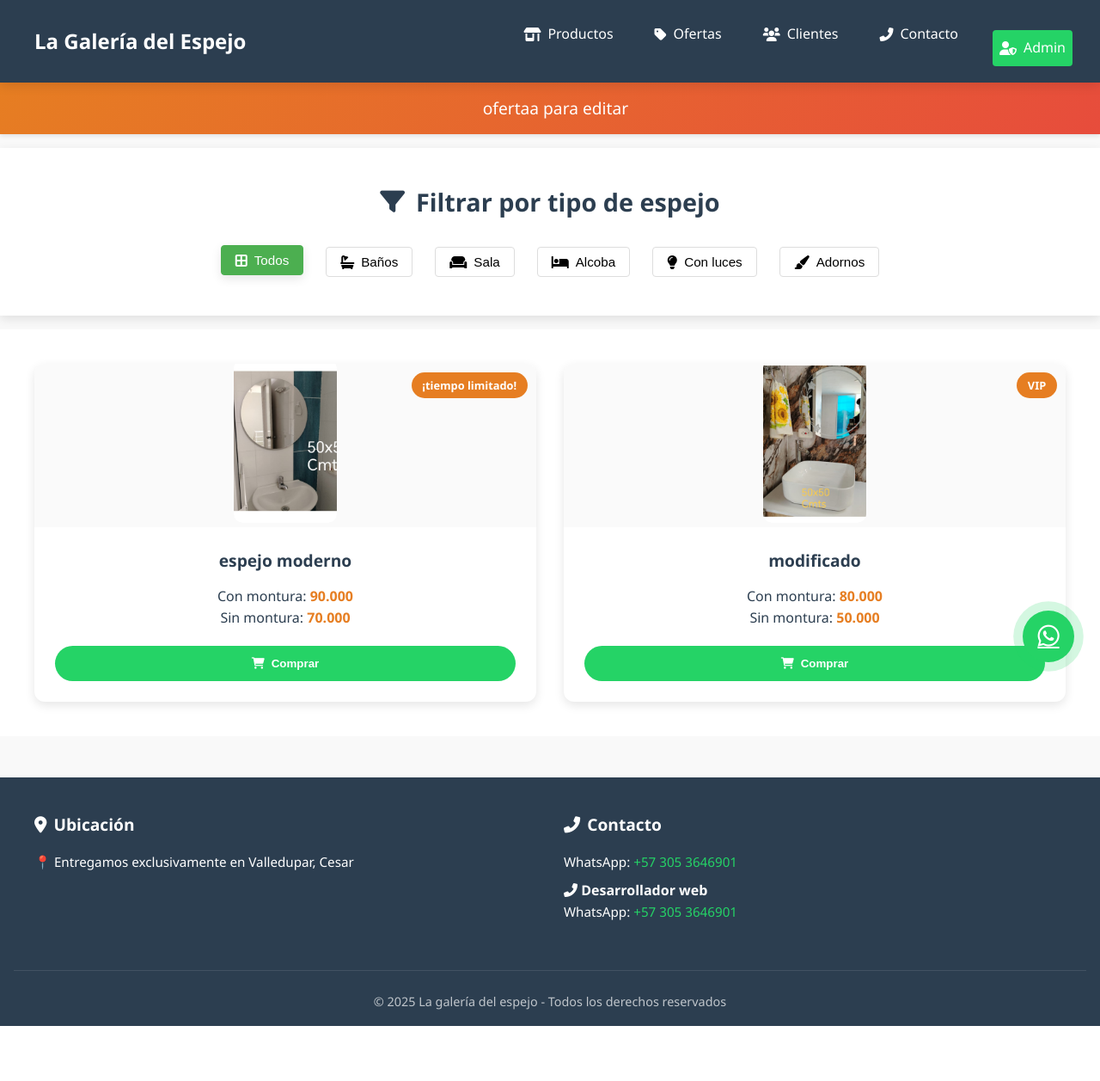
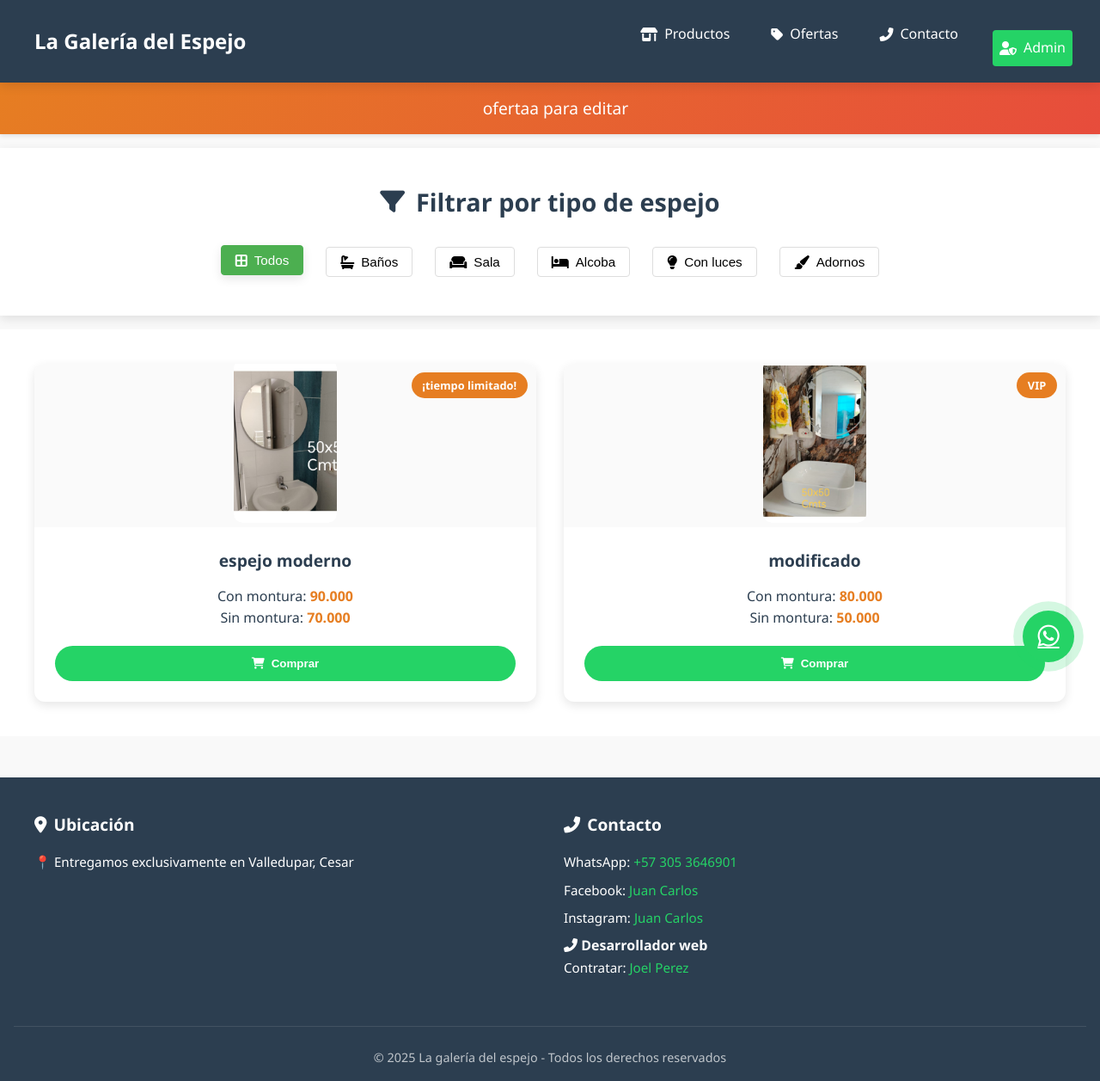
Before and after one commit to isra-redondo07/espejos, a FastAPI app: page / in a window 1280 px wide. Shown: the whole page at 86% size. Before the commit the page ends 1193 px from the top, so only its background shows below. Run offline with FastAPI, Linux system fonts and the light colour scheme; data comes from the database, SQL or seed files in the repository.

Commit message:
Update index.html
cambio de contactos

```diff
--- a/frontend/templates/index.html
+++ b/frontend/templates/index.html
@@ -25,7 +25,6 @@
       <ul>
         <li><a href="#productos"><i class="fas fa-store-alt"></i> Productos</a></li>
         <li><a href="#ofertas"><i class="fas fa-tag"></i> Ofertas</a></li>
-        <li><a href="#testimonios"><i class="fas fa-users"></i> Clientes</a></li>
         <li><a href="#contacto"><i class="fas fa-phone-alt"></i> Contacto</a></li>
         <li><a href="#" id="adminBtn" class="btn-confirmar"><i class="fas fa-user-shield"></i> Admin</a></li>
       </ul>
@@ -272,13 +271,15 @@
       <h3><i class="fas fa-map-marker-alt"></i> Ubicación</h3>
       <p>📍 Entregamos exclusivamente en Valledupar, Cesar</p>
     </div>
-    <div class="footer-section">
-      <h3><i class="fas fa-phone-alt"></i> Contacto</h3>
-      <p>WhatsApp: <a href="https://wa.me/573053646901" target="_blank">+57 305 3646901</a></p>
-      <h4><i class="fas fa-phone-alt"></i> Desarrollador web</h4>
-      <p>WhatsApp: <a href="https://wa.me/573053646901" target="_blank">+57 305 3646901</a></p>
+      <div class="footer-section">
+        <h3><i class="fas fa-phone-alt"></i> Contacto</h3>
+        <p>WhatsApp: <a href="https://wa.me/573053646901" target="_blank">+57 305 3646901</a></p>
+        <p>Facebook: <a href="https://www.facebook.com/juan.carlos.martinez.manjarrez.2025/?locale=es_LA" target="_blank">Juan Carlos</a></p>
+        <p>Instagram: <a href="https://www.instagram.com/juancarlosmartinezmanjarrez?utm_source=ig_web_button_share_sheet&igsh=ZDNlZDc0MzIxNw==" target="_blank">Juan Carlos</a></p>
+        <h4><i class="fas fa-phone-alt"></i> Desarrollador web</h4>
+        <p>Contratar: <a href="https://www.linkedin.com/in/joel-p%C3%A9rez-23b179286/" target="_blank">Joel Perez</a></p>
+      </div>
     </div>
-  </div>
   <div class="footer-bottom">
     <p>&copy; 2025 La galería del espejo - Todos los derechos reservados</p>
   </div>
```
